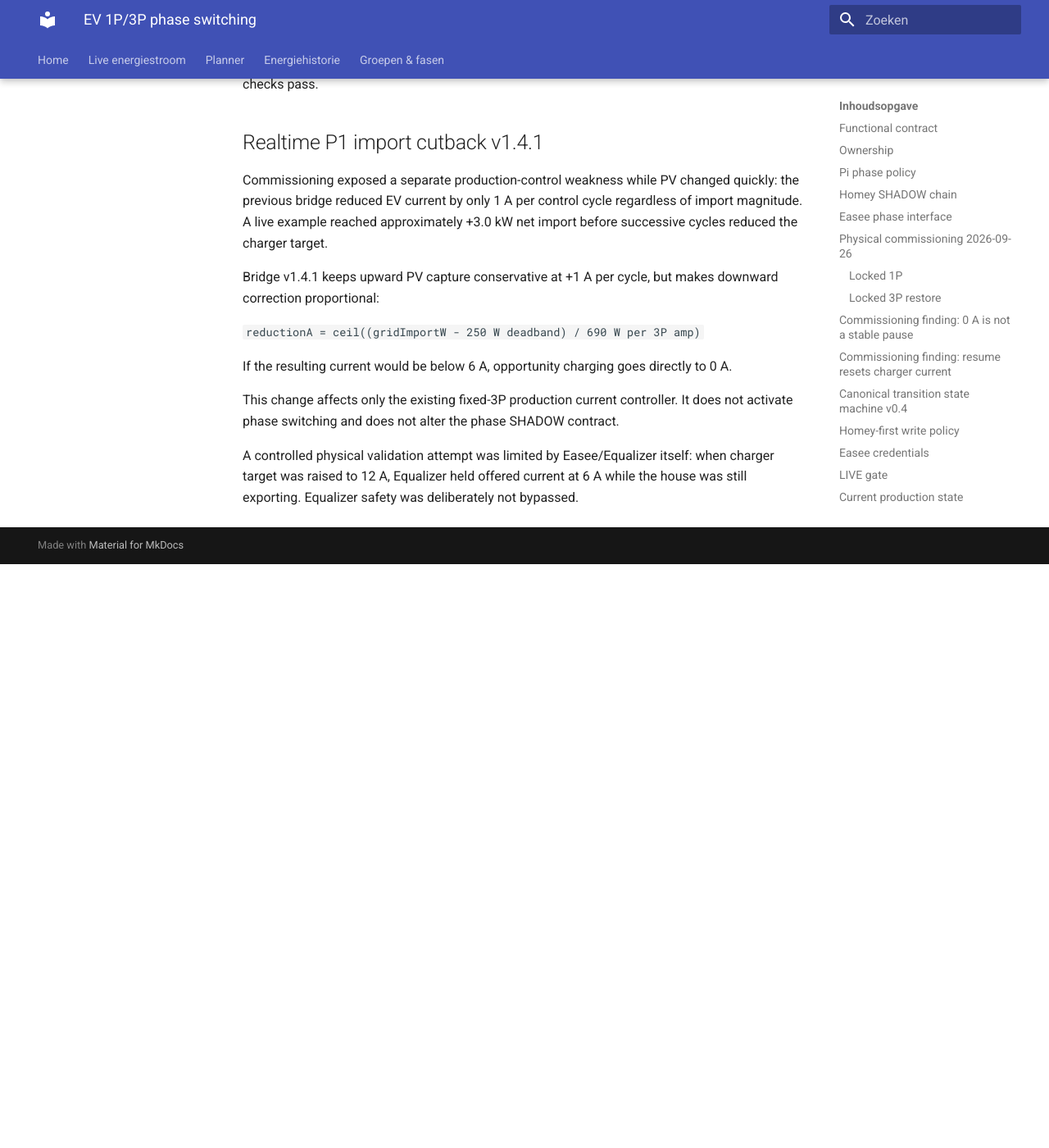
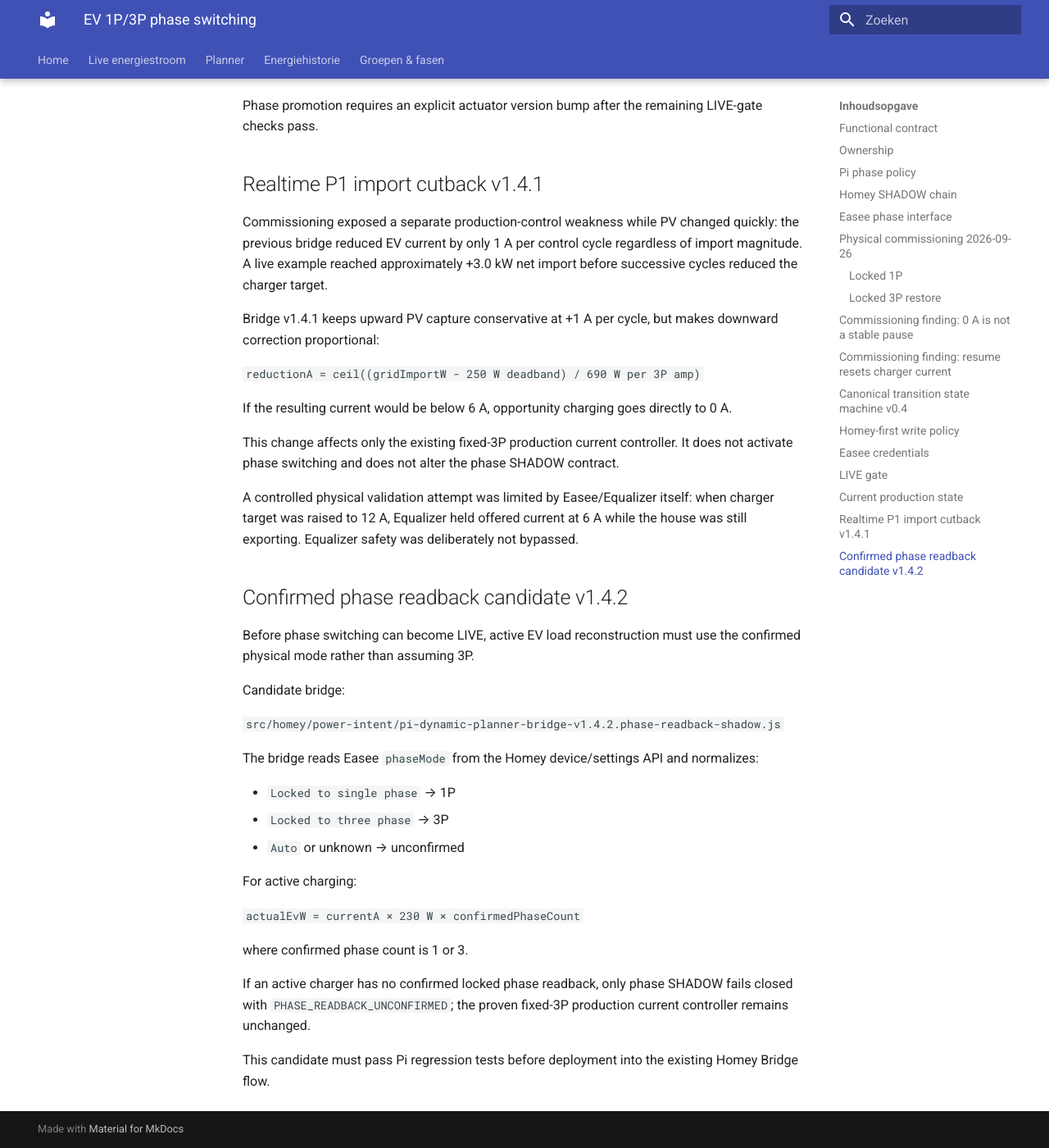
Before and after one commit to OnsKasteeltje/homey-energy-manual, an MkDocs documentation site: the page built from docs/architecture/ev-phase-switching-v0.1.md, in a window 1280 px wide and 1400 px high, scrolled down 7986 px. Shown: the whole window at 82% size. Built offline with MkDocs 1.6.1 and Material for MkDocs 9.7.7, drawn with Linux system fonts in a browser that asks for light colours; before the commit the page ends 8674 px from its top, so only the background shows below that; some of the changed text lies outside the part shown.

Commit message:
docs(ev): add confirmed phase readback candidate

```diff
--- a/docs/architecture/ev-phase-switching-v0.1.md
+++ b/docs/architecture/ev-phase-switching-v0.1.md
@@ -68,7 +68,7 @@
 
 Deployed into the existing flow IDs:
 
-- Bridge `8bf53fdb-76f4-47db-8ccb-773ac515f06e` → v1.4.1 FAST-IMPORT-CUTBACK
+- Bridge `8bf53fdb-76f4-47db-8ccb-773ac515f06e` → production v1.4.1 FAST-IMPORT-CUTBACK; candidate v1.4.2 PHASE-READBACK-SHADOW
 - Adapter `953e9b18-3576-4557-b940-ed4a64eb2516` → v0.1.11 PHASE-SHADOW
 - Gate `ec5e5d34-8205-4cf0-a661-7bf744feb6e0` → v0.2.12 PHASE-SHADOW
 - physical actuator remains `fea23193-a03f-49dd-9780-7e72ee48747d` v0.2.15 until LIVE promotion
@@ -302,7 +302,7 @@
 
 Production remains:
 
-- Bridge v1.4.1 FAST-IMPORT-CUTBACK
+- Bridge production v1.4.1 FAST-IMPORT-CUTBACK; v1.4.2 PHASE-READBACK-SHADOW pending regression validation
 - Adapter v0.1.11 PHASE-SHADOW
 - Gate v0.2.12 PHASE-SHADOW
 - Actuator v0.2.15 CONTROL-AUTHORITY
@@ -323,3 +323,28 @@
 This change affects only the existing fixed-3P production current controller. It does not activate phase switching and does not alter the phase SHADOW contract.
 
 A controlled physical validation attempt was limited by Easee/Equalizer itself: when charger target was raised to 12 A, Equalizer held offered current at 6 A while the house was still exporting. Equalizer safety was deliberately not bypassed.
+
+
+## Confirmed phase readback candidate v1.4.2
+
+Before phase switching can become LIVE, active EV load reconstruction must use the confirmed physical mode rather than assuming 3P.
+
+Candidate bridge:
+
+`src/homey/power-intent/pi-dynamic-planner-bridge-v1.4.2.phase-readback-shadow.js`
+
+The bridge reads Easee `phaseMode` from the Homey device/settings API and normalizes:
+
+- `Locked to single phase` → 1P
+- `Locked to three phase` → 3P
+- `Auto` or unknown → unconfirmed
+
+For active charging:
+
+`actualEvW = currentA × 230 W × confirmedPhaseCount`
+
+where confirmed phase count is 1 or 3.
+
+If an active charger has no confirmed locked phase readback, only phase SHADOW fails closed with `PHASE_READBACK_UNCONFIRMED`; the proven fixed-3P production current controller remains unchanged.
+
+This candidate must pass Pi regression tests before deployment into the existing Homey Bridge flow.
```
